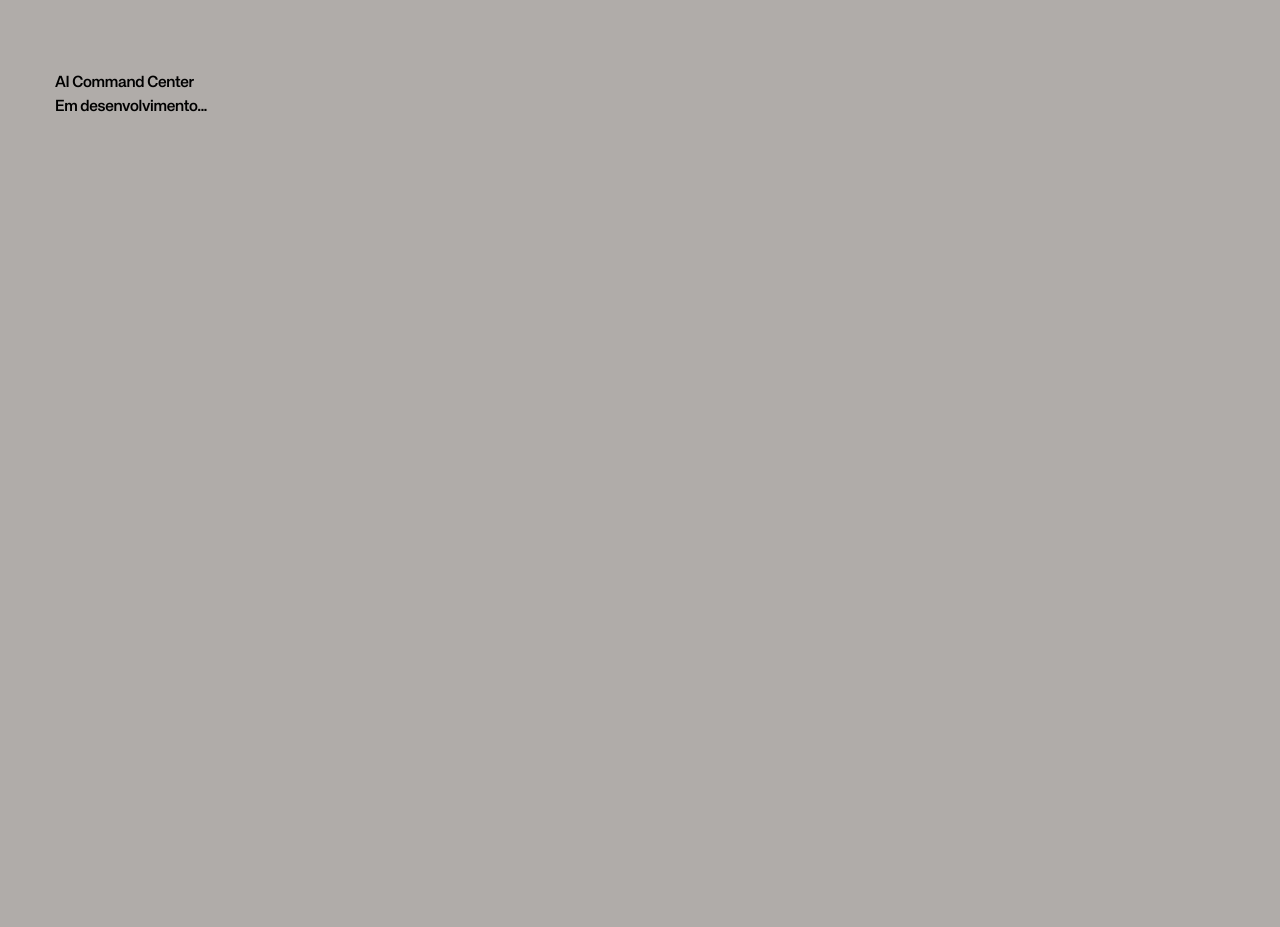
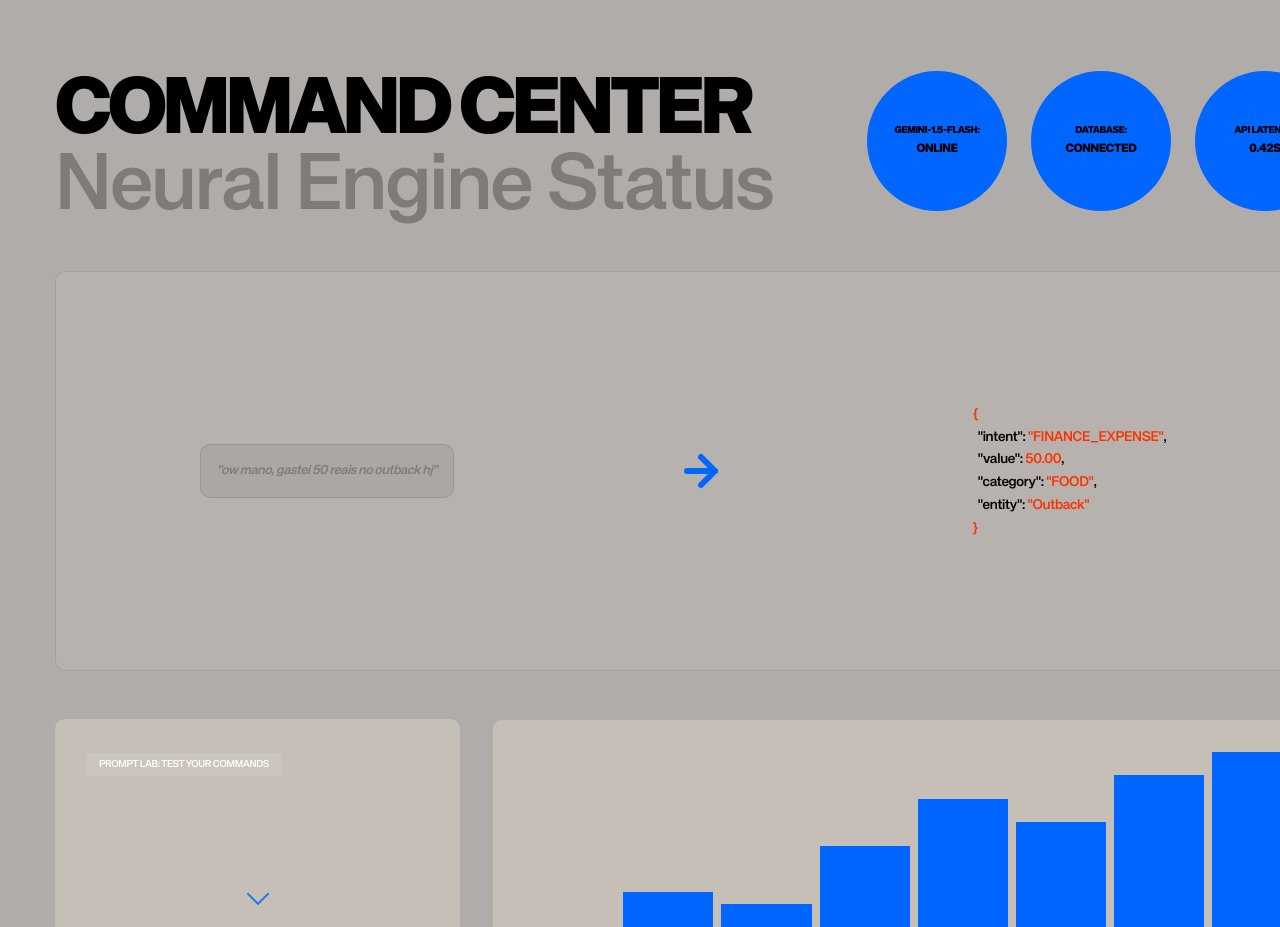
Before and after one commit to kauannkelvinn/appresso-kaf, a Next.js app: page /command in a window 1280 px wide. Shown: the part 125-1052 px from the top of the page. Before the commit the page ends 800 px from the top, so only its background shows below. Built offline with nearby package versions, Linux system fonts and the light colour scheme.

Commit message:
feat: implement AI Command Center with neural engine monitoring

```diff
--- /dev/null
+++ b/prisma/prisma.config.ts
@@ -0,0 +1,7 @@
+import { defineConfig } from 'prisma/config';
+
+export default defineConfig({
+  datasource: {
+    url: process.env.DATABASE_URL!,
+  },
+});
--- a/src/app/command/page.tsx
+++ b/src/app/command/page.tsx
@@ -1,10 +1,10 @@
-// src/app/command/page.tsx
+import { CommandCenterView } from "@/features/ai-command/components/CommandCenterView";
+
+export const metadata = {
+  title: "AI Command Center | Appresso Kaf",
+  description: "Neural Engine monitoring and prompt laboratory.",
+};
 
 export default function CommandPage() {
-  return (
-    <div>
-      <h1>AI Command Center</h1>
-      <p>Em desenvolvimento...</p>
-    </div>
-  );
+  return <CommandCenterView />;
 }
--- /dev/null
+++ b/src/features/ai-command/components/CommandCenterView.tsx
@@ -0,0 +1,42 @@
+import { EngineStatus } from "./EngineStatus";
+import { NeuralProcessor } from "./NeuralProcessor";
+import { Card } from "@/components/ui/Card";
+
+export function CommandCenterView() {
+  return (
+    <div className="flex flex-col gap-12 px-7 lg:px-0 pb-10">
+      <section className="flex justify-between items-start">
+        <div className="flex flex-col">
+          <h1 className="text-[80px] font-black leading-none uppercase tracking-tighter">Command Center</h1>
+          <h2 className="text-[80px] font-medium leading-[0.9] text-brand-gray tracking-[-0.02em]">Neural Engine Status</h2>
+        </div>
+        <EngineStatus />
+      </section>
+
+      <NeuralProcessor />
+
+      <div className="grid grid-cols-12 gap-8">
+        {/* Prompt Lab (Terminal) */}
+        <div className="col-span-4">
+          <Card className="bg-black h-[300px] p-0 overflow-hidden relative border-none">
+             <div className="bg-white/10 px-3 py-1 text-[10px] font-mono text-white inline-block">
+               PROMPT LAB: TEST YOUR COMMANDS
+             </div>
+             <div className="p-6 flex items-center justify-center h-full">
+                <div className="w-4 h-4 border-r-2 border-b-2 border-brand-blue rotate-45 animate-pulse" />
+             </div>
+          </Card>
+        </div>
+
+        {/* Gráfico de Latência Simulado */}
+        <div className="col-span-8">
+          <Card className="h-[300px] flex items-end gap-2 p-8">
+             {[20, 40, 35, 60, 80, 70, 90, 100].map((h, i) => (
+               <div key={i} className="flex-1 bg-brand-blue" style={{ height: `${h}%` }} />
+             ))}
+          </Card>
+        </div>
+      </div>
+    </div>
+  );
+}
--- /dev/null
+++ b/src/features/ai-command/components/EngineStatus.tsx
@@ -0,0 +1,18 @@
+export function EngineStatus() {
+  const stats = [
+    { label: "GEMINI-1.5-FLASH", status: "ONLINE" },
+    { label: "DATABASE", status: "CONNECTED" },
+    { label: "API LATENCY", status: "0.42s" },
+  ];
+
+  return (
+    <div className="flex gap-6">
+      {stats.map((stat, i) => (
+        <div key={i} className="w-[140px] h-[140px] rounded-full bg-brand-blue flex flex-col items-center justify-center text-center p-4">
+          <span className="text-[10px] font-black uppercase leading-tight">{stat.label}:</span>
+          <span className="text-[12px] font-black uppercase mt-1">{stat.status}</span>
+        </div>
+      ))}
+    </div>
+  );
+}
--- /dev/null
+++ b/src/features/ai-command/components/NeuralProcessor.tsx
@@ -0,0 +1,36 @@
+import { Card } from "@/components/ui/Card";
+import { ArrowRight } from "lucide-react";
+
+export function NeuralProcessor() {
+  const jsonCode = `{
+  "intent": "FINANCE_EXPENSE",
+  "value": 50.00,
+  "category": "FOOD",
+  "entity": "Outback"
+}`;
+
+  return (
+    <Card className="flex-1 min-h-[400px] flex items-center justify-around bg-brand-card/30">
+      {/* Input Simulado */}
+      <div className="bg-brand-gray/20 p-4 rounded-brand border border-black/10">
+        <p className="text-[13px] font-medium text-brand-gray italic">
+          &quot;ow mano, gastei 50 reais no outback hj&quot;
+        </p>
+      </div>
+
+      <ArrowRight className="w-12 h-12 text-brand-blue stroke-[3]" />
+
+      {/* Output JSON */}
+      <div className="bg-transparent p-6 font-mono text-[14px] leading-relaxed">
+        <pre className="text-brand-black">
+          <span className="text-brand-red">{`{`}</span>{"\n"}
+          {`  "intent": `}<span className="text-brand-red">&quot;FINANCE_EXPENSE&quot;</span>,{`\n`}
+          {`  "value": `}<span className="text-brand-red">50.00</span>,{`\n`}
+          {`  "category": `}<span className="text-brand-red">&quot;FOOD&quot;</span>,{`\n`}
+          {`  "entity": `}<span className="text-brand-red">&quot;Outback&quot;</span>{"\n"}
+          <span className="text-brand-red">{`}`}</span>
+        </pre>
+      </div>
+    </Card>
+  );
+}
--- /dev/null
+++ b/src/features/ai-command/components/PromptLab.tsx
@@ -0,0 +1,42 @@
+// src/features/ai-command/components/PromptLab.tsx
+import { Card } from "@/components/ui/Card";
+
+export function PromptLab() {
+  return (
+    <Card className="bg-black h-[300px] p-0 overflow-hidden relative border-none shadow-2xl">
+      {/* Header do Terminal */}
+      <div className="bg-white/10 px-4 py-2 flex justify-between items-center">
+        <span className="text-[10px] font-mono text-white/50 uppercase tracking-widest">
+          PROMPT LAB: TEST_ENVIRONMENT / V1.0
+        </span>
+        <div className="flex gap-1.5">
+          <div className="w-2 h-2 rounded-full bg-white/20" />
+          <div className="w-2 h-2 rounded-full bg-white/20" />
+        </div>
+      </div>
+
+      {/* Área de Output/Input */}
+      <div className="p-6 font-mono text-[13px] flex flex-col gap-2">
+        <div className="flex gap-2 text-brand-blue">
+          <span className="shrink-0">{">"}</span>
+          <p className="text-white/80 uppercase">Aguardando comando de entrada...</p>
+        </div>
+
+        <div className="flex gap-2 text-white mt-4">
+          <span className="shrink-0 text-brand-red">{">"}</span>
+          <div className="flex items-center gap-1">
+            <span className="uppercase font-bold">Inicie um novo teste</span>
+            <span className="w-2 h-4 bg-brand-blue animate-pulse" />
+          </div>
+        </div>
+      </div>
+
+      {/* Footer / Helper */}
+      <div className="absolute bottom-4 left-6">
+        <p className="text-[9px] font-mono text-white/20 uppercase">
+          [ENTER] ENVIAR | [ESC] LIMPAR LOG
+        </p>
+      </div>
+    </Card>
+  );
+}
```
Also changed, not shown: 1 other file (tests, documents, lock files or other folders).
